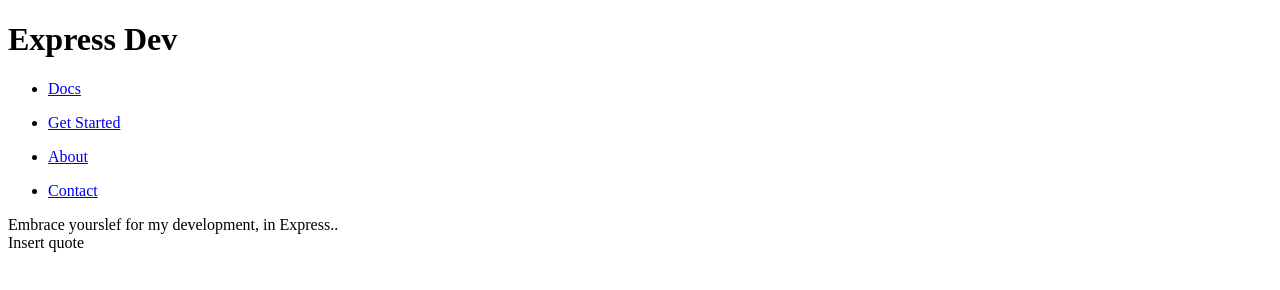
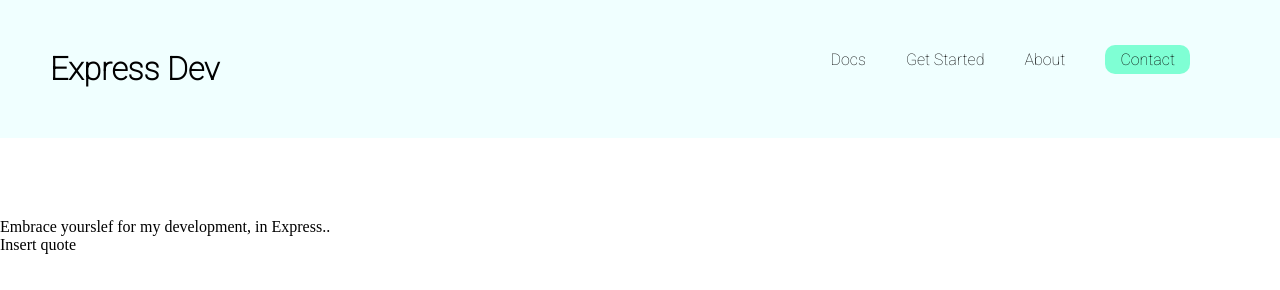
Before and after one commit to H12M54AM/express-dev-site, a website: page src/index.html in a window 1280 px wide. Drawn offline with Linux system fonts and the light colour scheme.

Commit message:
Written Code
I have made the basic navbar for the project and made it look resentable as well

```diff
--- a/src/index.html
+++ b/src/index.html
@@ -12,10 +12,14 @@
         <header>
             <h1>Express Dev</h1>
             <div class="pages">
-                <ul><li><a href="#">Docs</a></li></ul>
-                <ul><li><a href="#">Get Started</a></li></ul>
-                <ul><li><a href="#">About</a></li></ul>
-                <ul><li><a href="#">Contact</a></li></ul>
+                <div class="main__pages">
+                    <ul><li><a href="#">Docs</a></li></ul>
+                    <ul><li><a href="#">Get Started</a></li></ul>
+                    <ul><li><a href="#">About</a></li></ul>
+                </div>
+                <div class="contact">
+                    <ul><li><a href="#">Contact</a></li></ul>
+                </div>
             </div>
         </header>
 
--- a/src/styles.css
+++ b/src/styles.css
@@ -0,0 +1,58 @@
+@import url('https://fonts.googleapis.com/css2?family=Roboto:wght@100&display=swap');
+
+* {
+    margin: 0;
+    padding: 0;
+    box-sizing: border-box;
+}
+
+header {
+    background-color: azure;
+    display: flex;
+    flex-direction: row;
+    justify-content: space-between;
+    padding: 50px;
+    margin-bottom: 5rem;
+}
+h1 {
+    font-family: 'Roboto', sans-serif;
+}
+
+ul li a {
+    text-decoration: none;
+    color: black;
+    margin-right: 40px;
+    width: 100%;
+}
+ul li {
+    list-style: none;
+    vertical-align: middle;
+}
+
+.pages {
+    display: flex;
+    justify-content: center;
+    text-align: center;
+    font-family: 'Roboto', sans-serif;
+}
+.main__pages {
+    display: flex;
+    justify-content: center;
+    text-align: center;
+    font-family: 'Roboto', sans-serif;
+}
+.contact ul li a{
+    background-color:aquamarine;
+    color: black;
+    padding: 5px 15px;
+    border-radius: 10px;
+    cursor: pointer;
+}
+
+ul li a:hover {
+    transition: ease-out 0.5s;
+    background-color: aqua;
+    padding: 5px 15px;
+    border-radius: 5px;
+    cursor: pointer;
+}
```
